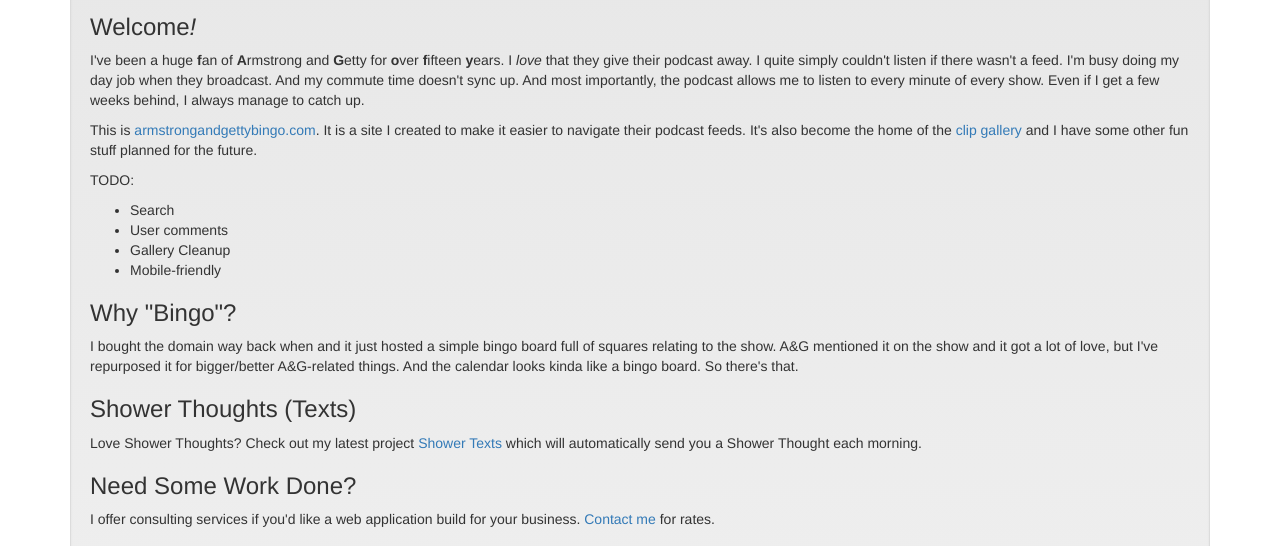
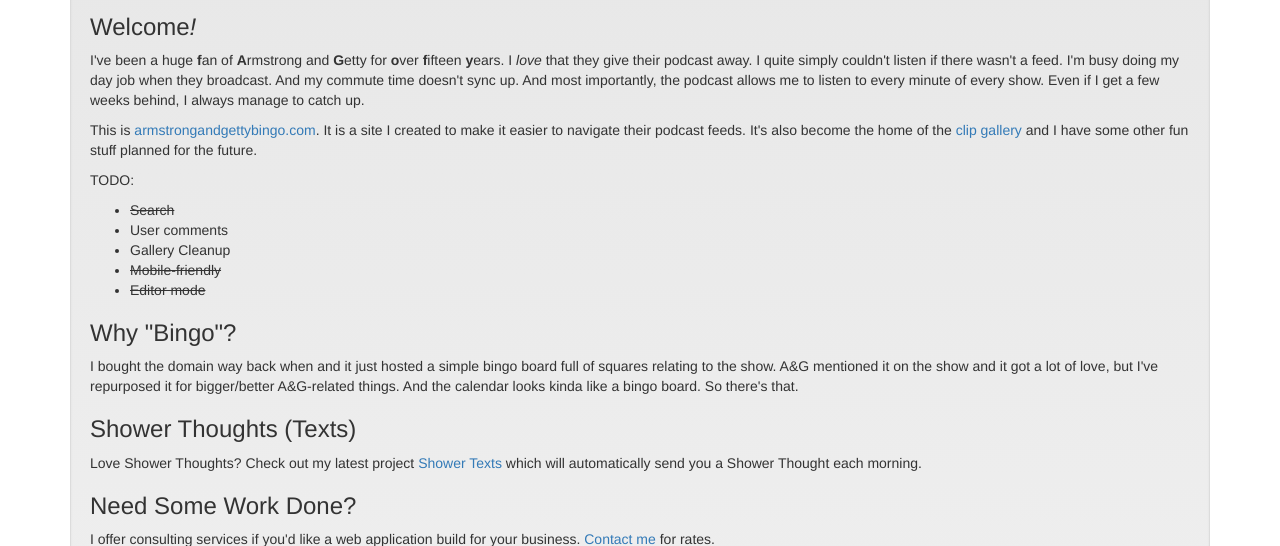
Before and after one commit to ben174/angrates, a Django app: page /about/ in a window 1280 px wide. Shown: the part 221-767 px from the top of the page. Run offline with Django 3.2, Linux system fonts and the light colour scheme; some libraries are stand-ins or nearby versions.

Commit message:
Update todo

```diff
--- a/podcasts/templates/about.html
+++ b/podcasts/templates/about.html
@@ -27,10 +27,11 @@
 
             <p>TODO:</p>
             <ul>
-                <li>Search</li>
+                <li><s>Search</s></li>
                 <li>User comments</li>
                 <li>Gallery Cleanup</li>
-                <li>Mobile-friendly</li>
+                <li><s>Mobile-friendly</s></li>
+                <li><s>Editor mode</s></li>
             </ul>
 
             <h3>Why "Bingo"?</h3>
```
